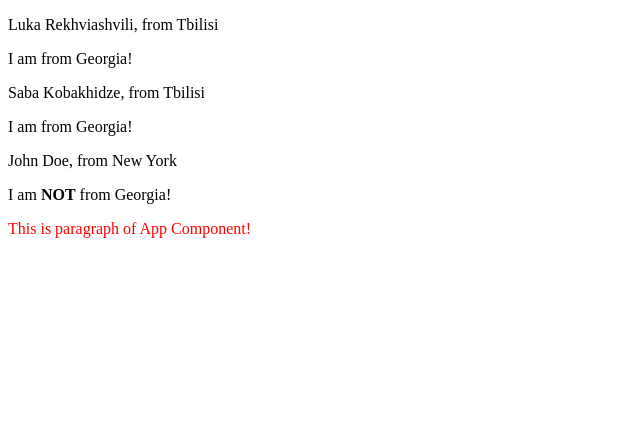
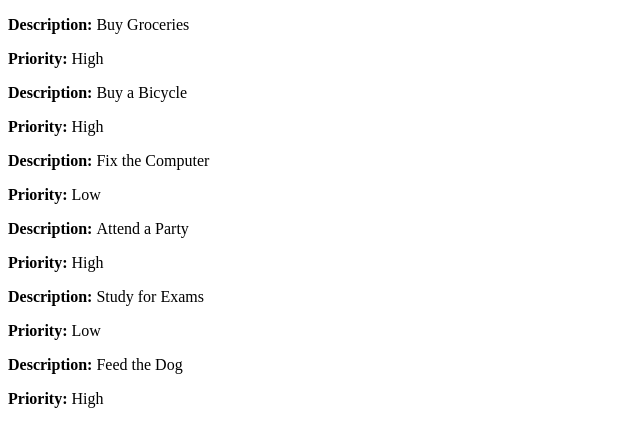
Before and after one commit to HolyCrusaD3R/angular-components-foundamentals, an Angular app: page / in a window 1280 px wide. Shown: the top 446 px of the page, without its empty margins (0-640 px from the left). Built offline with nearby package versions, Linux system fonts and the light colour scheme.

Commit message:
add component task

```diff
--- a/src/app/app.html
+++ b/src/app/app.html
@@ -1,5 +1,5 @@
 <!-- <app-custom-button /> -->
-<app-human
+<!-- <app-human
   [firstName]="'Luka'"
   [lastName]="'Rekhviashvili'"
   [birthCity]="defaultCity"
@@ -9,5 +9,10 @@
   [lastName]="'Kobakhidze'"
   [birthCity]="'Tbilisi'"
 />
-<app-human [firstName]="'John'" [lastName]="'Doe'" [birthCity]="cities[1]" />
-<p>This is paragraph of App Component!</p>
+<app-human [firstName]="'John'" [lastName]="'Doe'" [birthCity]="cities[1]" /> -->
+<!-- <p>This is paragraph of App Component!</p> -->
+
+<!-- <app-task [description]="'But Groceries'" [priority]="'High'" /> -->
+@for(task of tasks; track task.id) {
+<app-task [description]="task.description" [priority]="task.priority" />
+}
--- a/src/app/app.ts
+++ b/src/app/app.ts
@@ -2,15 +2,47 @@ import { Component, signal } from '@angular/core';
 // import { CustomButton } from './custom-button/custom-button';
 
 import { Human } from './human/human';
-
+import { Task } from './task/task';
 @Component({
   selector: 'app-root',
-  imports: [Human],
+  imports: [Task],
   templateUrl: './app.html',
   styleUrl: './app.css',
 })
 export class App {
   protected readonly title = signal('components');
-  cities = ['Tbilisi', 'New York'];
-  defaultCity = 'Tbilisi';
+  // cities = ['Tbilisi', 'New York'];
+  // defaultCity = 'Tbilisi';
+  tasks = [
+    {
+      description: 'Buy Groceries',
+      priority: 'High',
+      id: 0,
+    },
+    {
+      description: 'Buy a Bicycle',
+      priority: 'High',
+      id: 1,
+    },
+    {
+      description: 'Fix the Computer',
+      priority: 'Low',
+      id: 2,
+    },
+    {
+      description: 'Attend a Party',
+      priority: 'High',
+      id: 3,
+    },
+    {
+      description: 'Study for Exams',
+      priority: 'Low',
+      id: 4,
+    },
+    {
+      description: 'Feed the Dog',
+      priority: 'High',
+      id: 5,
+    },
+  ];
 }
--- /dev/null
+++ b/src/app/task/task.html
@@ -0,0 +1,2 @@
+<p><strong>Description: </strong> {{ description() }}</p>
+<p><strong>Priority: </strong> {{ priority() }}</p>
--- /dev/null
+++ b/src/app/task/task.ts
@@ -0,0 +1,12 @@
+import { Component, input } from '@angular/core';
+
+@Component({
+  selector: 'app-task',
+  imports: [],
+  templateUrl: './task.html',
+  styleUrl: './task.css',
+})
+export class Task {
+  priority = input<string>();
+  description = input<string>();
+}
```
Also changed, not shown: src/app/task/task.css (added), 1 other file (tests, documents, lock files or other folders).
